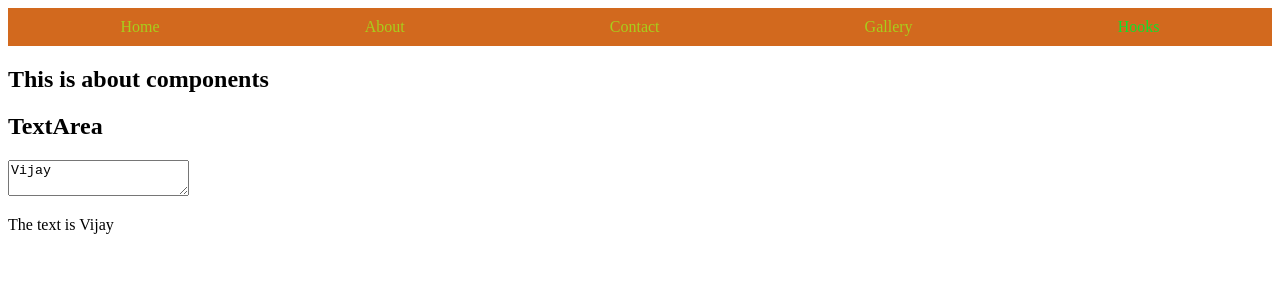
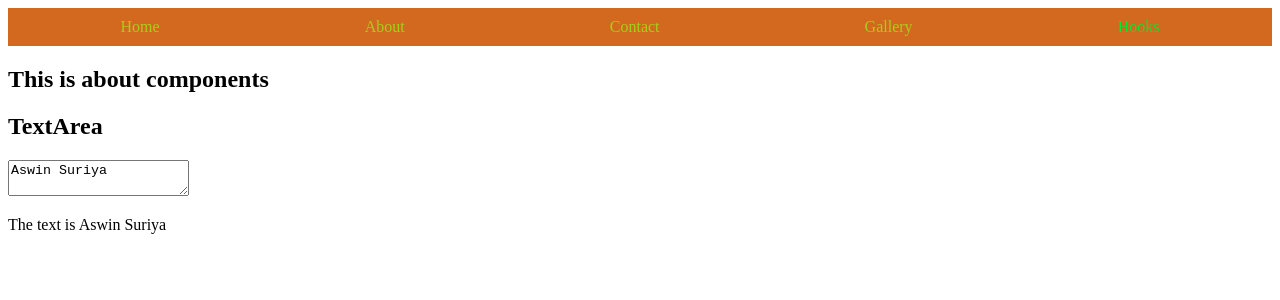
Before and after one commit to aswinsuriya16/MERN-SECE, a React (Vite) app in the folder seceFrontend/: page /About in a window 1280 px wide. Shown: the top 300 px of the page. Built offline with nearby package versions, Linux system fonts and the light colour scheme.

Commit message:
About section

```diff
--- a/seceFrontend/src/components/components/FunctionalComponents/About.jsx
+++ b/seceFrontend/src/components/components/FunctionalComponents/About.jsx
@@ -1,6 +1,6 @@
 import {useState} from "react"
 const About = () => {
-    var[text,setText] = useState("Vijay")
+    var[text,setText] = useState("Aswin Suriya")
     function handleText(e){
         setText(e.target.value)
     }
```
